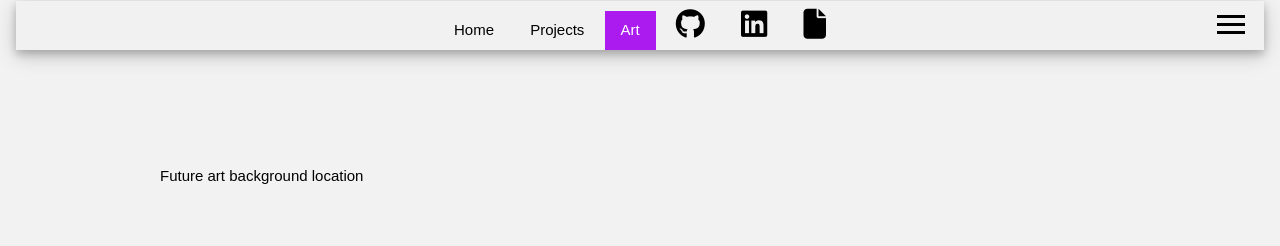
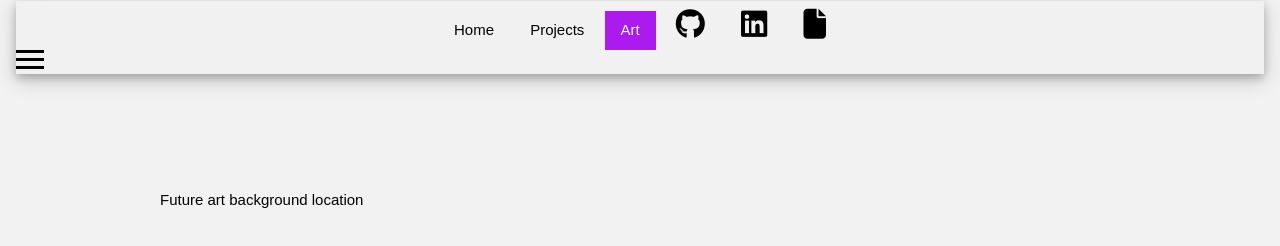
Before and after one commit to sirhunty/Portfolio-Round2, a website: page src/html/art.html in a window 1280 px wide. Drawn offline with nearby package versions, Linux system fonts and the light colour scheme.

Commit message:
test on heroku atuo push

```diff
--- a/src/public/scss/_artMenu.scss
+++ b/src/public/scss/_artMenu.scss
@@ -1,8 +1,8 @@
 .menu-btn {
-    position: absolute;
-    z-index: 3;
-    right: 35px;
-    top: 15px;
+    position: relative;
+    // z-index: 3;
+    // right: 35px;
+    // top: 15px;
     cursor: pointer;
     // Using the easeOut hover from main scss
     @include easeOut;
--- a/src/public/scss/_mobile.scss
+++ b/src/public/scss/_mobile.scss
@@ -44,6 +44,7 @@
 @media screen and (max-width: 400px) {
   .navBar a {
     text-align: center;
+    position: relative;
     float: none;
   }
 }
```
Also changed, not shown: src/public/css/main.css, 1 other file.
